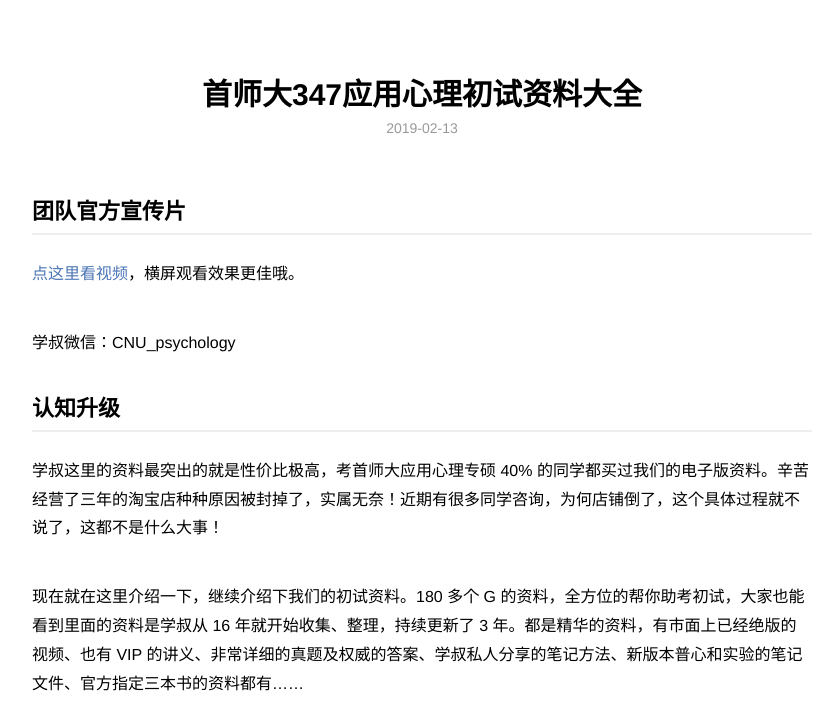
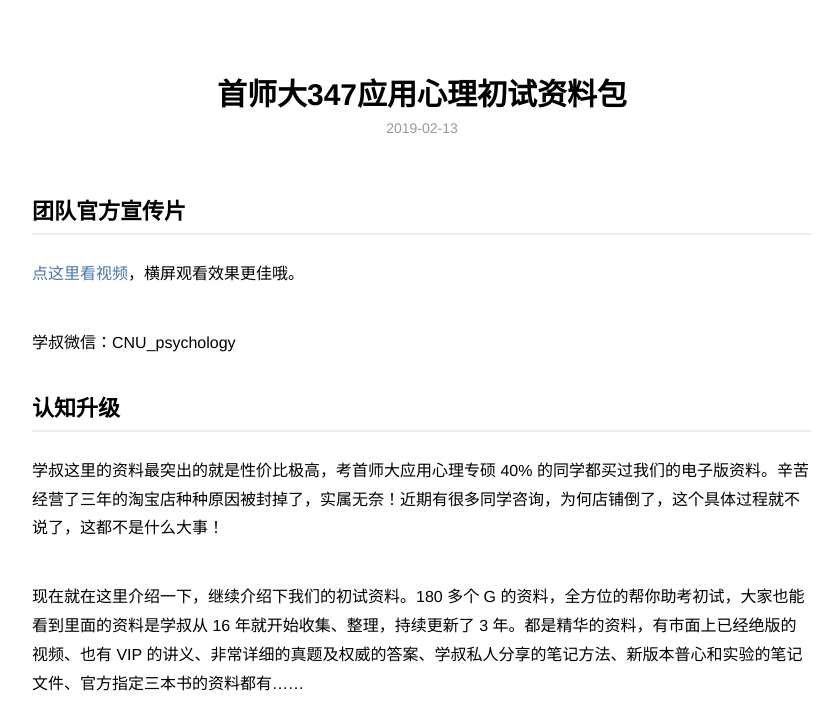
Before and after one commit to zapp926/cnu.github.io, a Jekyll site: the page built from _posts/2019-02-13-jiayou.md, in a window 1280 px wide and 900 px high, cut to the strip 0-714 px from the top of the window. Shown: the whole strip, without its empty margins (218-1057 px from the left). Built offline with Jekyll 4.4.1, drawn with Linux system fonts in a browser that asks for light colours; some of the changed text lies outside the part shown.

Commit message:
change title

```diff
--- a/_posts/2019-02-13-jiayou.md
+++ b/_posts/2019-02-13-jiayou.md
@@ -1,6 +1,6 @@
 ---
 layout:     post
-title: 首师大347应用心理初试资料大全
+title: 首师大347应用心理初试资料包
 category: blog
 description: 学叔生于首师大，我就是学叔，大家跟上学叔一起星辰大海！
 ---
```
